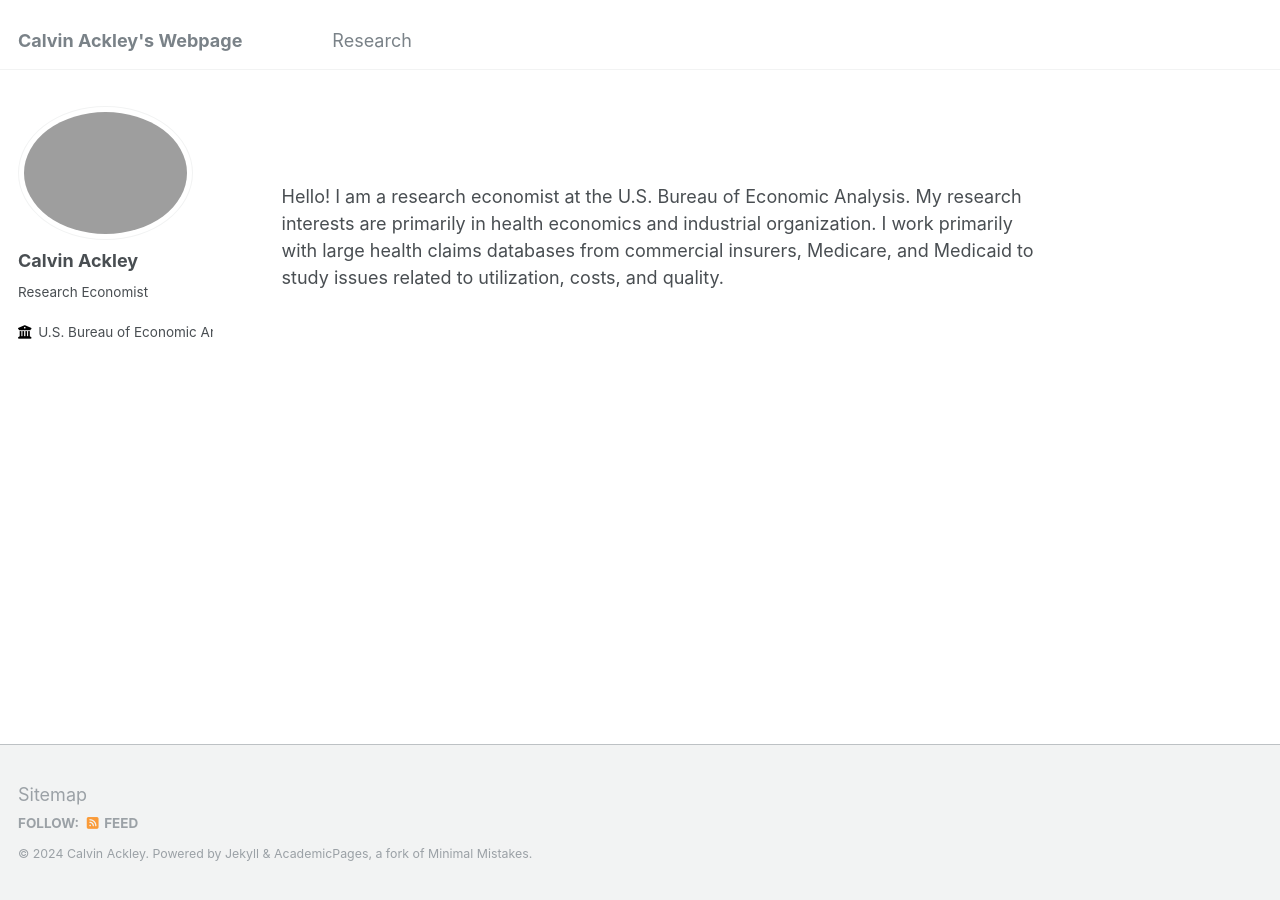
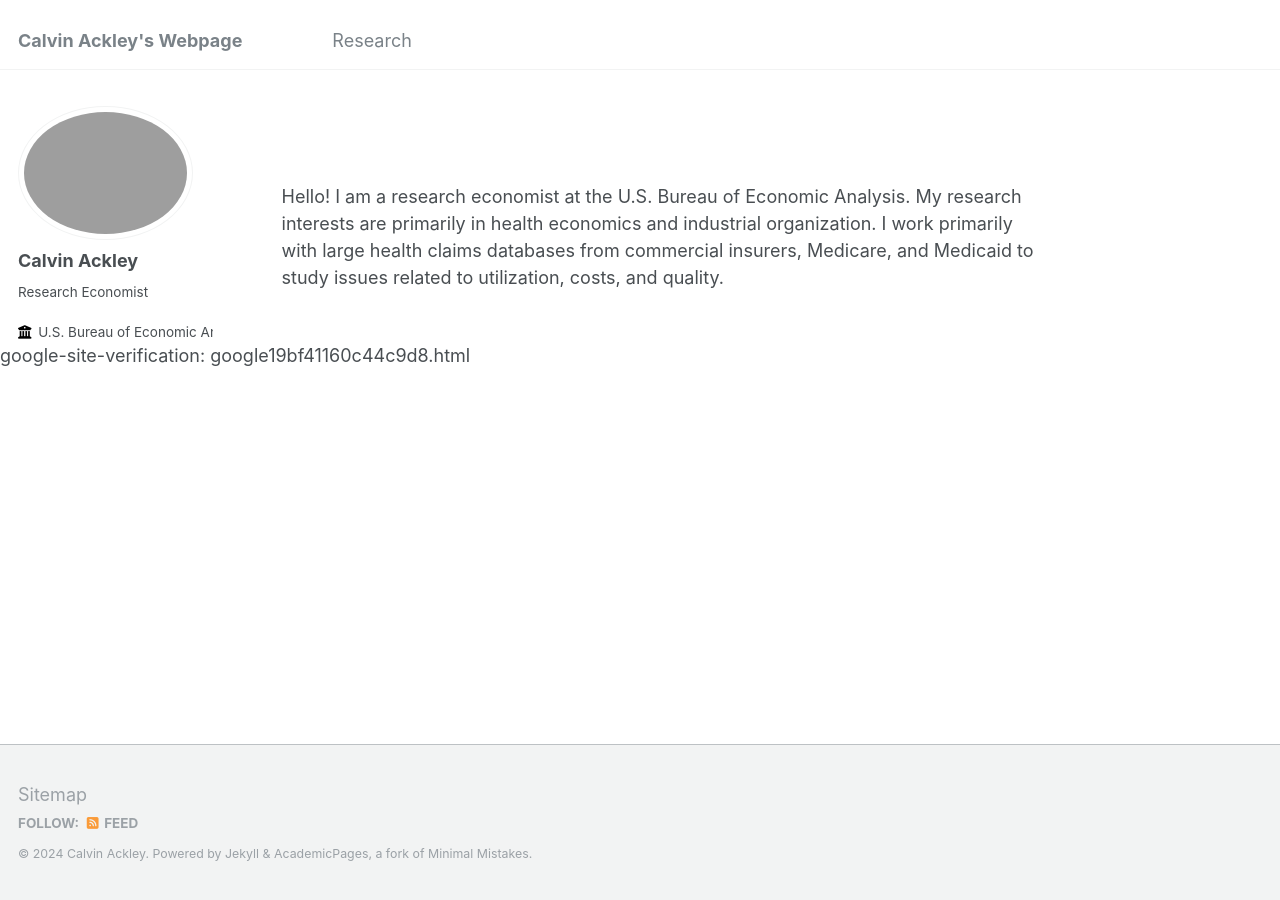
Before and after one commit to ackleycb/ackleycb.github.io, a Jekyll site: the page built from _pages/about.md, in a window 1280 px wide. Built offline with Jekyll 4.4.1, drawn with Linux system fonts in a browser that asks for light colours.

Commit message:
Update default.html

```diff
--- a/_layouts/default.html
+++ b/_layouts/default.html
@@ -26,6 +26,7 @@ layout: compress
     </div>
 
     {% include scripts.html %}
+      {% include google19bf41160c44c9d8.html %}
 
   </body>
 </html>
```
